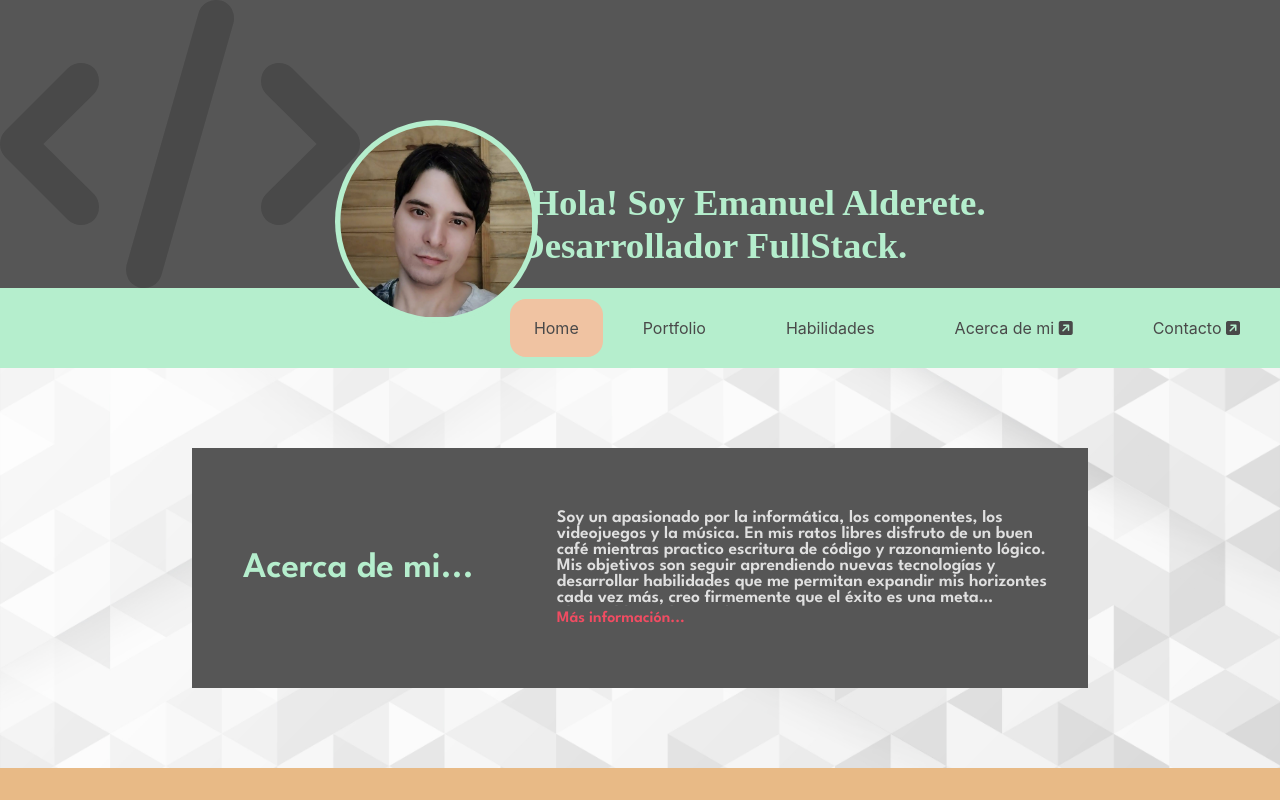
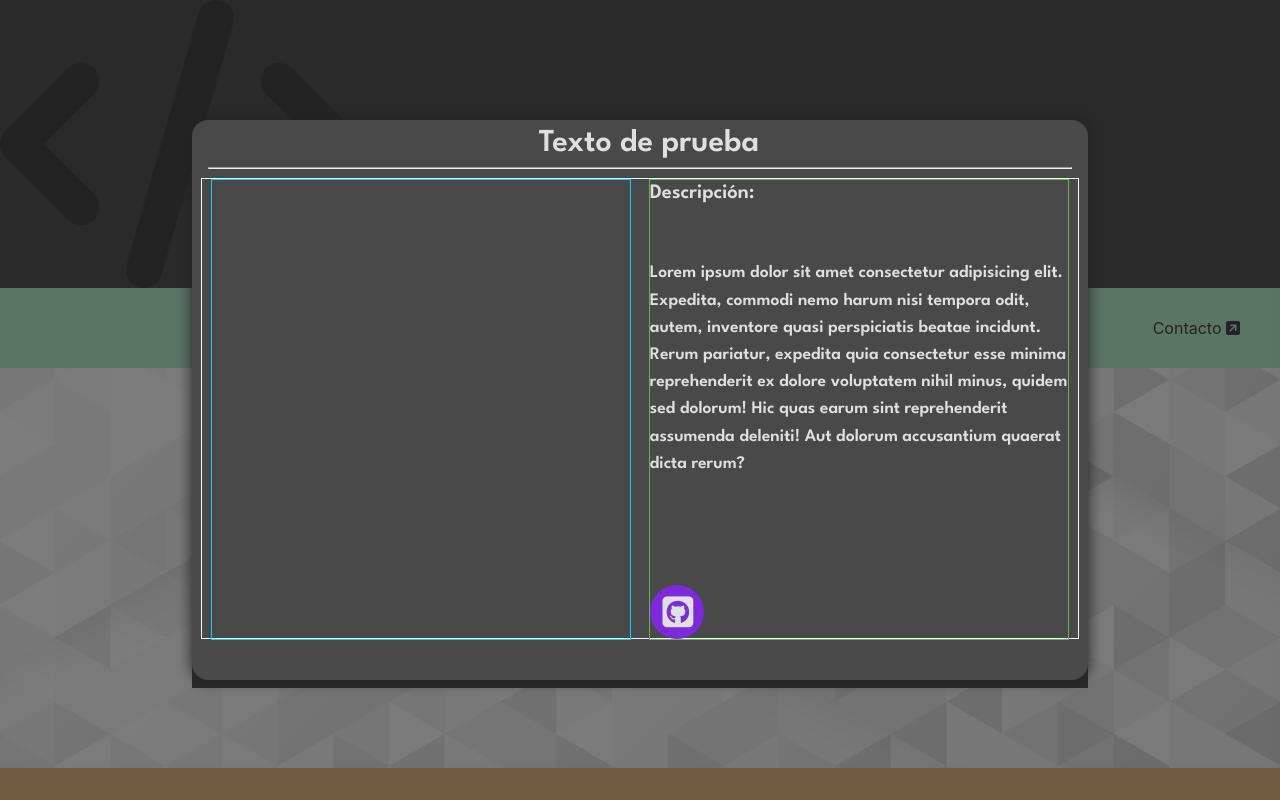
Before and after one commit to emalderete/portfolio_v2, a React (Create React App) app: page / in a window 1280 px wide. Shown: the top 800 px of the page. Built offline with nearby package versions, Linux system fonts and the light colour scheme; a web font is replaced by a local one.

Commit message:
Se crea ventana modal
• Creados contenedores de imágenes y textos.
• Se crea y anima botón para ver código de gitHub.

```diff
--- a/src/App.css
+++ b/src/App.css
@@ -488,6 +488,98 @@ body::-webkit-scrollbar-thumb {
 }
 
 
+/* ------- Estilos de las ventanas Modal -------*/
+
+.modalContainer {
+    width: 100vw;
+    height: 100vh;
+    display: flex;
+    justify-content: center;
+    align-items: center;
+    background: #00000082;
+    position: fixed;
+    top: 0;
+    z-index: 11;
+}
+
+.modal {
+    background-color: #494949;
+    border-radius: 1rem;
+    width: 70%;
+    height: 70%;
+    box-shadow: 0px 0px 15px #212121;
+}
+
+.modalTitle {
+    margin: 1% 1% 1% 3%;
+    font-family: 'League Spartan', sans-serif;
+    font-size: 200%;
+    color: #e0e0e0;
+    text-align: center;
+}
+
+.modalSeparator {
+    margin: 0 1rem;
+    color: #606060;
+}
+
+.modalContent {
+    display: flex;
+    border: 1px solid aliceblue;
+    height: 82%;
+    margin: 1%;
+}
+
+.modalGallery {
+    width: 50%;
+    height: 100%;
+    border: 1px solid #00d6fe;
+    margin: 0 1%;
+}
+
+.modalInfo {
+    width: 50%;
+    height: 100%;
+    border: 1px solid #63b649;
+    color: #e0e0e0;
+    font-family: 'League Spartan', sans-serif;
+    line-height: 1.7rem;
+    font-size: 110%;
+    margin: 0 1%;
+    display: flex;
+    flex-wrap: wrap;
+}
+
+.modalSeeCode {
+    color: #e0e0e0;
+    align-self: flex-end;
+    text-decoration: none;
+}
+
+.modalPositionIconGit {
+    background-color: #7c2ada;
+    width: 3.4rem;
+    height: 3.4rem;
+    display: flex;
+    align-items: center;
+    border-radius: 2rem;
+    transition: 300ms;
+}
+
+.modalIconGit {
+    font-size: 200%;
+    padding: 0 0.8rem;
+}
+
+.modalIconGitText {
+    width: 5rem;
+    position: absolute;
+    transform: translateX(3.5rem);
+    pointer-events: none;
+    transition: 100ms;
+}
+
+
 /* ------- NUEVA PÁGINA: Aquí inician las reglas de estilos aplicadas a elementos de la página About -------*/
 
 
--- a/src/Components/Modal.js
+++ b/src/Components/Modal.js
@@ -1,59 +1,43 @@
-import React from 'react';
+import React, { useState, useEffect } from 'react';
+import { alignPropType } from 'react-bootstrap/esm/types';
+import '../App.css';
+import project1_2 from '../Img/image/project1-2.jpg';
 
 const Modal = () => {
+    const [gitHover, setGitHover] = useState(false);
+
+        const mouseOver = ()=>{
+            setGitHover(true);
+        };
+
+        const mouseOut = ()=>{
+            setGitHover(false);
+        };
+
     return (
-        <section>
-            <div className='modal fade' id='project1' tabindex='-1' aria-labelledby='exampleModalLabel' aria-hidden='true'>
-                <div className='modal-dialog modal-dialog-centered modal-xl'>
-                    <div className='modal-content'>
-                        <div className='modal-header'>
-                            <h5 className='modal-title' id='exampleModalLabel'>Behind The Code</h5>
-                            <button type='button' className='cross-button-light' data-bs-dismiss='modal' aria-label='Close'><i className='fa-solid fa-xmark'></i></button>
-                        </div>
-                        <div className='modal-body'>
-                            <div className='carousel-container'>
-                                <div id='project-1' className='carousel slide' data-bs-ride='carousel'>
-                                    <div className='carousel-indicators'>
-                                        <button type='button' data-bs-target='#project-1' data-bs-slide-to='0' className='active' aria-current='true' aria-label='Slide 1'></button>
-                                        <button type='button' data-bs-target='#project-1' data-bs-slide-to='1' aria-label='Slide 2'></button>
-                                        <button type='button' data-bs-target='#project-1' data-bs-slide-to='2' aria-label='Slide 3'></button>
-                                        <button type='button' data-bs-target='#project-1' data-bs-slide-to='3' aria-label='Slide 4'></button>
-                                    </div>
-                                    <div className='carousel-inner'>
-                                        <div className='carousel-item active'>
-                                            <img src='./img/image/project1-2.jpg' class='d-block w-100' />
-                                        </div>
-                                        <div className='carousel-item'>
-                                            <img src='./img/image/project1-1.jpg' class='d-block w-100' />
-                                        </div>
-                                        <div className='carousel-item'>
-                                            <img src='./img/image/project1-3.jpg' class='d-block w-100' />
-                                        </div>
-                                        <div className='carousel-item'>
-                                            <img src='./img/image/project1-4.jpg' class='d-block w-100' />
-                                        </div>
-                                    </div>
-                                    <button className='carousel-control-prev' type='button' data-bs-target='#project-1' data-bs-slide='prev'>
-                                  <span className='carousel-control-prev-icon' aria-hidden='true'></span>
-                                  <span className='visually-hidden'>Previous</span>
-                                </button>
-                                    <button className='carousel-control-next' type='button' data-bs-target='#project-1' data-bs-slide='next'>
-                                  <span className='carousel-control-next-icon' aria-hidden='true'></span>
-                                  <span className='visually-hidden'>Next</span>
-                                </button>
-                                </div>
+        <section className='modalContainer'>
+            <article className='modal'>
+                <h2 className='modalTitle'>Texto de prueba</h2>
+                <hr className='modalSeparator'/>
+                <div className='modalContent'>
+                    <div className='modalGallery'>
+                        <img className='modalGalleryImg'></img>
+                    </div>
+                    <div className='modalInfo'>
+                        <h3 className='modalSubtitle'>Descripción:</h3>
+                        <p className='modalText'>Lorem ipsum dolor sit amet consectetur adipisicing elit. Expedita, commodi nemo harum nisi tempora odit,
+                         autem, inventore quasi perspiciatis beatae incidunt. Rerum pariatur, expedita quia consectetur esse minima
+                         reprehenderit ex dolore voluptatem nihil minus, quidem sed dolorum! Hic quas earum sint reprehenderit assumenda
+                         deleniti! Aut dolorum accusantium quaerat dicta rerum?</p>
+                        <a onMouseOver={mouseOver} onMouseOut={mouseOut} className='modalSeeCode' href='https://www.google.com' rel='noreferrer noopener' target='_blank'>
+                            <div style={gitHover ? {width : '9.8rem'} : null} className='modalPositionIconGit'>
+                                <i className='fa-brands modalIconGit fa-github-square'></i>
+                                <p className={gitHover ? 'modalIconGitText' : 'modalIconGitText effectOpacity'}>Ver código</p>
                             </div>
-                            <div className='modal-project-text-container'>
-                                <h5 className='modal-subtitle'>Descripción</h5>
-                                <div className='separator-b'></div>
-                                <p className='modal-text'>
-                                </p>
-                                <a className='links-bold btn modal-page-button' href='https://behindthecode.netlify.app' target='blank' rel='noopener noreferrer'>Sitio web</a>
-                            </div>
-                        </div>
+                        </a>
                     </div>
                 </div>
-            </div>
+            </article>
         </section>
     );
 };
```
